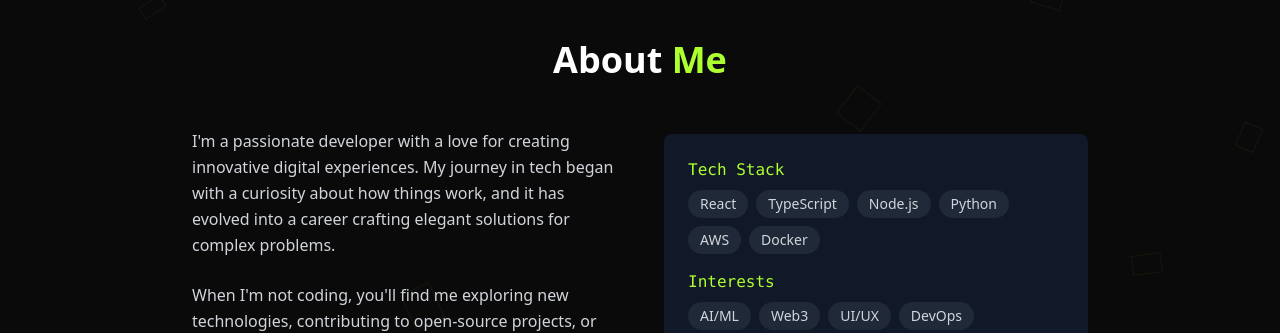
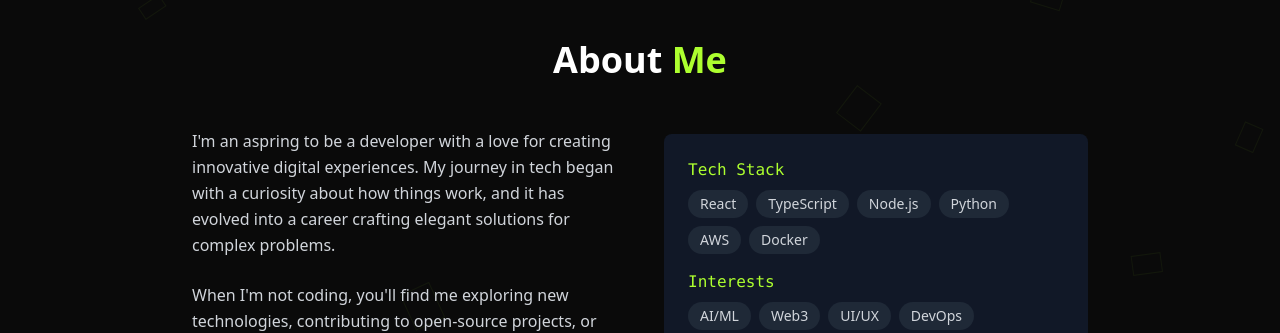
Before and after one commit to popol09/my-info, a React (Vite) app: page / in a window 1280 px wide. Shown: the part 840-1173 px from the top of the page. Built offline with nearby package versions, Linux system fonts and the light colour scheme.

Commit message:
change the pic

```diff
--- a/package.json
+++ b/package.json
@@ -3,11 +3,13 @@
   "version": "0.0.1",
   "private": true,
   "type": "module",
+  "homepage": "https://github.com/popol09/my-info.git",
   "scripts": {
     "dev": "vite",
     "build": "vite build",
     "lint": "eslint . --ext .js,.jsx,.ts,.tsx",
     "preview": "vite preview",
+  "predeploy": "npm run build",
     "deploy": "vite build && gh-pages -d dist"
   },
   "dependencies": {
--- a/src/components/AboutSection.tsx
+++ b/src/components/AboutSection.tsx
@@ -18,7 +18,7 @@ export const AboutSection = () => {
         <div className="grid md:grid-cols-2 gap-12 items-center">
           <div className="space-y-6">
             <p className="text-gray-300 leading-relaxed">
-              I'm a passionate developer with a love for creating innovative
+              I'm an aspring to be a developer with a love for creating innovative
               digital experiences. My journey in tech began with a curiosity
               about how things work, and it has evolved into a career crafting
               elegant solutions for complex problems.
```
